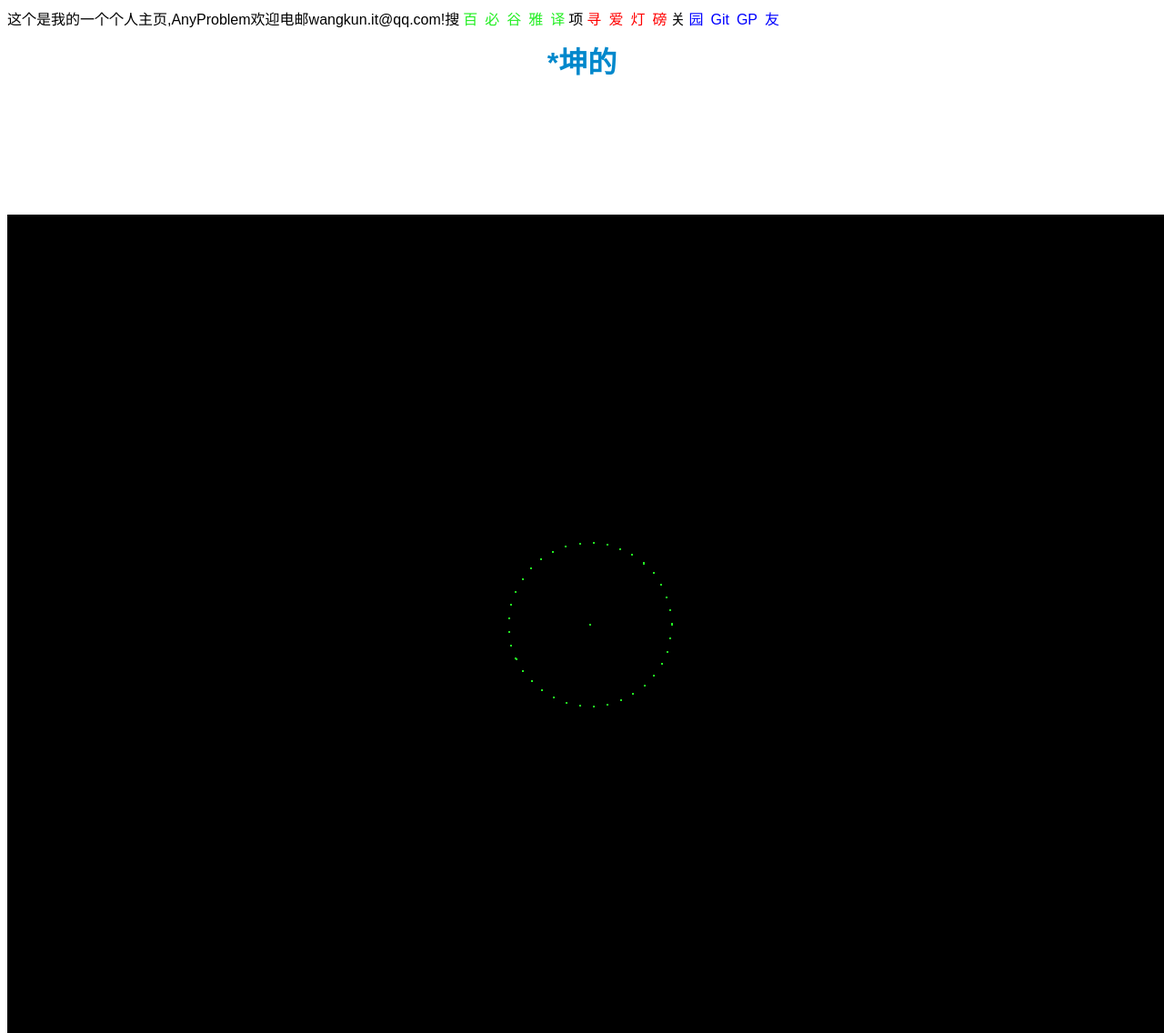
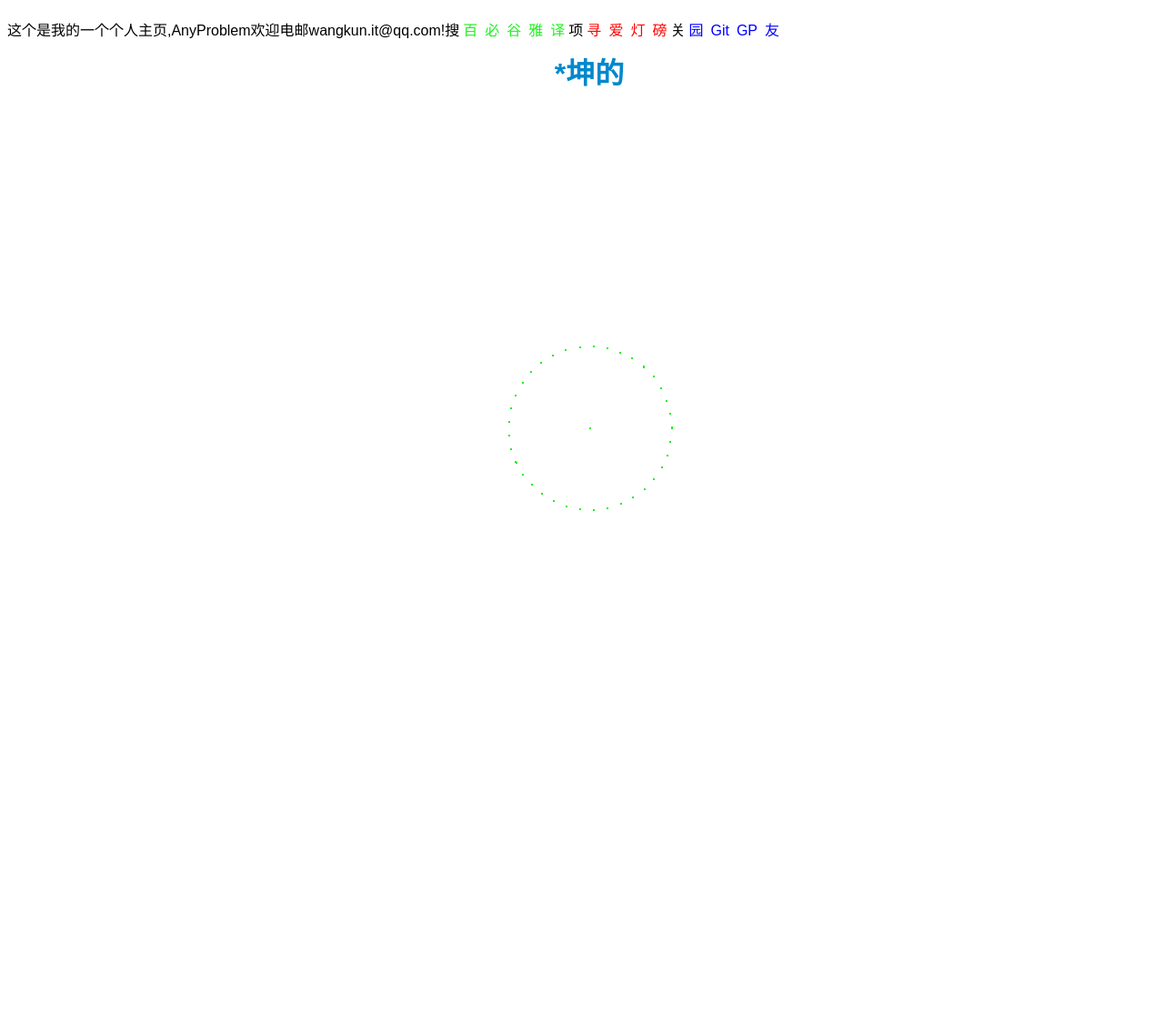
Before and after one commit to wangkun19930608/wangkun19930608.github.io, a Jekyll site: the page built from index.html, in a window 1280 px wide. Shown: the whole page at 91% size. Built offline with Jekyll 4.4.1, drawn with Linux system fonts in a browser that asks for light colours; the list of posts is cut into pages by our own code; comment, search, counter and statistics services are not loaded; after the commit the page ends 968 px from its top, so only the background shows below that.

Commit message:
idnex color

```diff
--- a/_layouts/default.html
+++ b/_layouts/default.html
@@ -136,9 +124,24 @@
     return init;
     }();
     </script>
+
+	<script>
+        MathJax.Hub.Config({
+              tex2jax: {
+              skipTags: ['script', 'noscript', 'style', 'textarea', 'pre']
+              }
+        });
+        MathJax.Hub.Queue(function() {
+            var all = MathJax.Hub.getAllJax(), i;
+            for(i=0; i < all.length; i += 1) {
+                all[i].SourceElement().parentNode.className += ' has-jax';
+            }
+        });
+    </script>
   </head>
 
   <body>
+  <div id="screen">
   <div id="headtitle" ></div>
   <script>loadHeadDiv(); </script>
 	<iframe src="" name="iframe" id='visi2' style="width:100%;height:100%;display:none;position:inherit" onload="changeFrameHeight()"  >
@@ -186,7 +189,8 @@
     </div>
 
 
-	<div id="screen"></div>
+
+	</div>
     <script type="text/javascript">
     new Follow('screen', {
     speed: 4,
@@ -199,7 +203,6 @@
     }
     })
     </script>
-
 
  </body>
 	<div>
--- a/assets/css/straybirds.css
+++ b/assets/css/straybirds.css
@@ -262,7 +262,7 @@
 
 
  #screen{
-    background:#000;
+    background:#fff;
     position:absolute;
     width:100%;
     height:100%;
```
Also changed, not shown: other parts of _layouts/default.html (+1 -13 lines).
